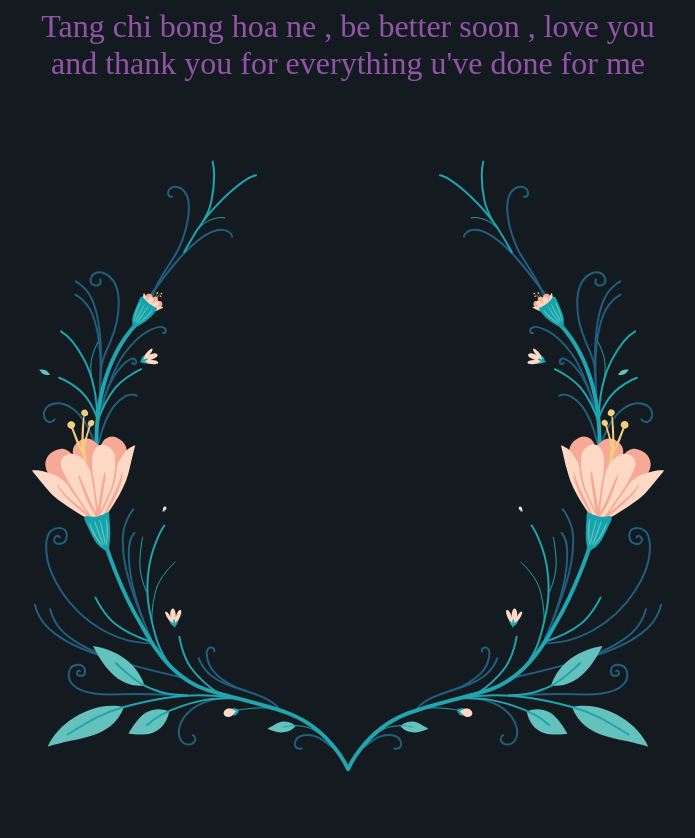
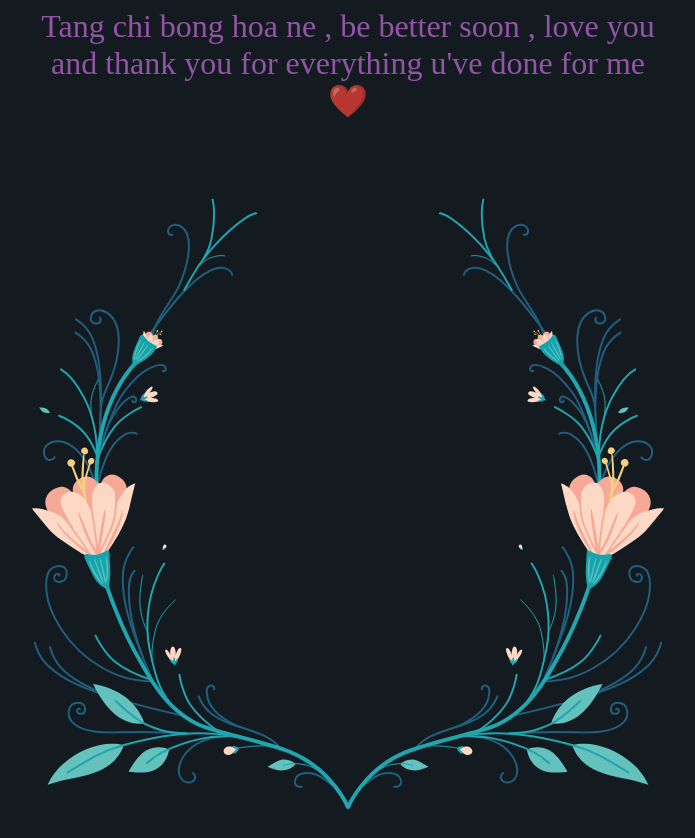
Before and after one commit to yeuchithuyvailon/flowerforu, a plain HTML site: page index.html in a window 1280 px wide. Shown: the whole page, without its empty margins (292-987 px from the left). Drawn offline with nearby package versions, Linux system fonts and the light colour scheme.

Commit message:
Update index.html

```diff
--- a/index.html
+++ b/index.html
@@ -9,7 +9,7 @@
 <body>
 <!-- partial:index.partial.html -->
 <div class="container">
-	<h1 class="header-container"> Tang chi bong hoa ne , be better soon , love you and thank you for everything u've done for me  </h1>
+	<h1 class="header-container"> Tang chi bong hoa ne , be better soon , love you and thank you for everything u've done for me ❤️ </h1>
 
 	<a href="#" class="btn-scrool"></a>
 <svg id="flower-frame" version="1.1"
```
